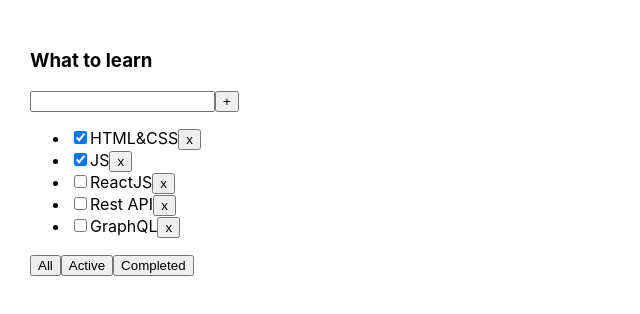
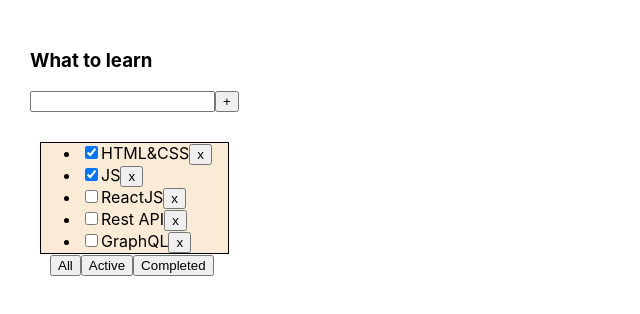
Before and after one commit to ericbloodyax12/toDoList, a React (Create React App) app: page / in a window 1280 px wide. Shown: the top 314 px of the page, without its empty margins (0-640 px from the left). Built offline with nearby package versions, Linux system fonts and the light colour scheme.

Commit message:
add changeStatus and styles, onClickInputHandler

```diff
--- a/src/App.tsx
+++ b/src/App.tsx
@@ -1,23 +1,22 @@
 import React, {useState} from 'react';
 import './App.css';
-import {Todolist} from './Todolist';
-import { v1 } from 'uuid';
+import {Todolist, TaskType} from './Module/Todolist';
+import {v1} from 'uuid';
 
 export type FilterValuesType = "all" | "active" | "completed";
 
 function App() {
 
-    let [tasks, setTasks] = useState([
-        { id: v1(), title: "HTML&CSS", isDone: true },
-        { id: v1(), title: "JS", isDone: true },
-        { id: v1(), title: "ReactJS", isDone: false },
-        { id: v1(), title: "Rest API", isDone: false },
-        { id: v1(), title: "GraphQL", isDone: false },
+    let [tasks, setTasks] = useState<Array<TaskType>>([
+        {id: v1(), title: "HTML&CSS", isDone: true},
+        {id: v1(), title: "JS", isDone: true},
+        {id: v1(), title: "ReactJS", isDone: false},
+        {id: v1(), title: "Rest API", isDone: false},
+        {id: v1(), title: "GraphQL", isDone: false},
     ]);
 
-    const changeStatus =(taskID:string, eventStatus:boolean)=>{
-
-        setTasks(tasks.map(el=>el.id===taskID ? {...el,isDone:eventStatus}:el))
+    const changeStatus = (taskId:string , eventStatus:boolean) => {
+        setTasks(tasks.map((el)=>el.id === taskId ? {...el,isDone: eventStatus} : el))
     }
 
     function removeTask(id: string) {
@@ -26,7 +25,7 @@
     }
 
     function addTask(title: string) {
-        let task = { id: v1(), title: title, isDone: false };
+        let task = {id: v1(), title: title, isDone: false};
         let newTasks = [task, ...tasks];
         setTasks(newTasks);
     }
@@ -47,7 +46,6 @@
     }
 
 
-
     return (
         <div className="App">
             <Todolist title="What to learn"
@@ -55,8 +53,8 @@
                       removeTask={removeTask}
                       changeFilter={changeFilter}
                       addTask={addTask}
-                    changeStatus={changeStatus}
-                      />
+                      changeStatus={changeStatus}
+            />
         </div>
     );
 }
--- /dev/null
+++ b/src/Module/ToDolistModule.css
@@ -0,0 +1,25 @@
+ul {
+margin: 0px;
+
+}
+.error {
+    border: red 1px solid;
+
+}
+
+.errorMessage {
+    color: red;
+    position: absolute;
+}
+
+.ToDoListConteyner {
+    position: relative;
+}
+.todos{
+    background-color: antiquewhite;
+    border: 1px solid black;
+    margin: 30px 10px  0px 10px ;
+}
+.buttons-contener {
+    margin: 0px 20px;
+}
--- a/src/ToDoList.tsx
+++ b/src/Module/Todolist.tsx
@@ -1,7 +1,9 @@
-import React, {ChangeEvent, ChangeEventHandler, KeyboardEvent, useState} from 'react';
-import {FilterValuesType} from './App';
+import React, {ChangeEvent, ChangeEventHandler, KeyboardEvent, MouseEventHandler, useState} from 'react';
+import {FilterValuesType} from '../App';
+import './ToDolistModule.css'
 
-type TaskType = {
+//  React.MouseEvent<HTMLElement>
+export type TaskType = {
     id: string
     title: string
     isDone: boolean
@@ -13,21 +15,31 @@
     removeTask: (taskId: string) => void
     changeFilter: (value: FilterValuesType) => void
     addTask: (title: string) => void
-    changeStatus: (taskID:string, eventStatus:boolean)=> void
+    changeStatus: (taskId:string,eventStatus:boolean)=> void
 }
 
 export function Todolist(props: PropsType) {
 
     let [title, setTitle] = useState("")
+    const [error,setError] = useState<string|null>(null)
 
     const addTask = () => {
-        props.addTask(title);
+        if (title.trim()!==""){
+        props.addTask(title.trim());
         setTitle("");
+        } else {
+            setError('Title is required!')
+        }
+    }
+    const onChangeHandler = (e: ChangeEvent<HTMLInputElement>) => {
+        setTitle(e.currentTarget.value)
+        setError(null)
+    }
+    const onClickInputHandler = (e: React.MouseEvent<HTMLElement>) => {
+        setError(null)
     }
 
-    const onChangeHandler = (e: ChangeEvent<HTMLInputElement>) => {
-        setTitle(e.currentTarget.value)
-    }
+
 
     const onKeyPressHandler = (e: KeyboardEvent<HTMLInputElement>) => {
         if (e.charCode === 13) {
@@ -35,26 +47,32 @@
         }
     }
 
+
+
     const onAllClickHandler = () => props.changeFilter("all");
     const onActiveClickHandler = () => props.changeFilter("active");
     const onCompletedClickHandler = () => props.changeFilter("completed");
 
-    return <div>
+    return <div className="ToDoListConteyner">
         <h3>{props.title}</h3>
         <div>
             <input value={title}
                    onChange={ onChangeHandler }
                    onKeyPress={ onKeyPressHandler }
+                  onClick={onClickInputHandler}
             />
             <button onClick={addTask}>+</button>
         </div>
+
+        {error && <div className="errorMessage">{error}</div>}
+        <div className="todos">
         <ul>
             {
                 props.tasks.map(t => {
 
                     const onClickHandler = () => props.removeTask(t.id)
                     const changeStatusHandler = (event: ChangeEvent<HTMLInputElement>) => {
-                        props.changeStatus(t.id)
+                        props.changeStatus(t.id,event.currentTarget.checked)
                     }
 
                     return <li key={t.id}>
@@ -65,7 +83,8 @@
                 })
             }
         </ul>
-        <div>
+        </div>
+        <div className="buttons-contener">
             <button onClick={ onAllClickHandler }>All</button>
             <button onClick={ onActiveClickHandler }>Active</button>
             <button onClick={ onCompletedClickHandler }>Completed</button>
```
